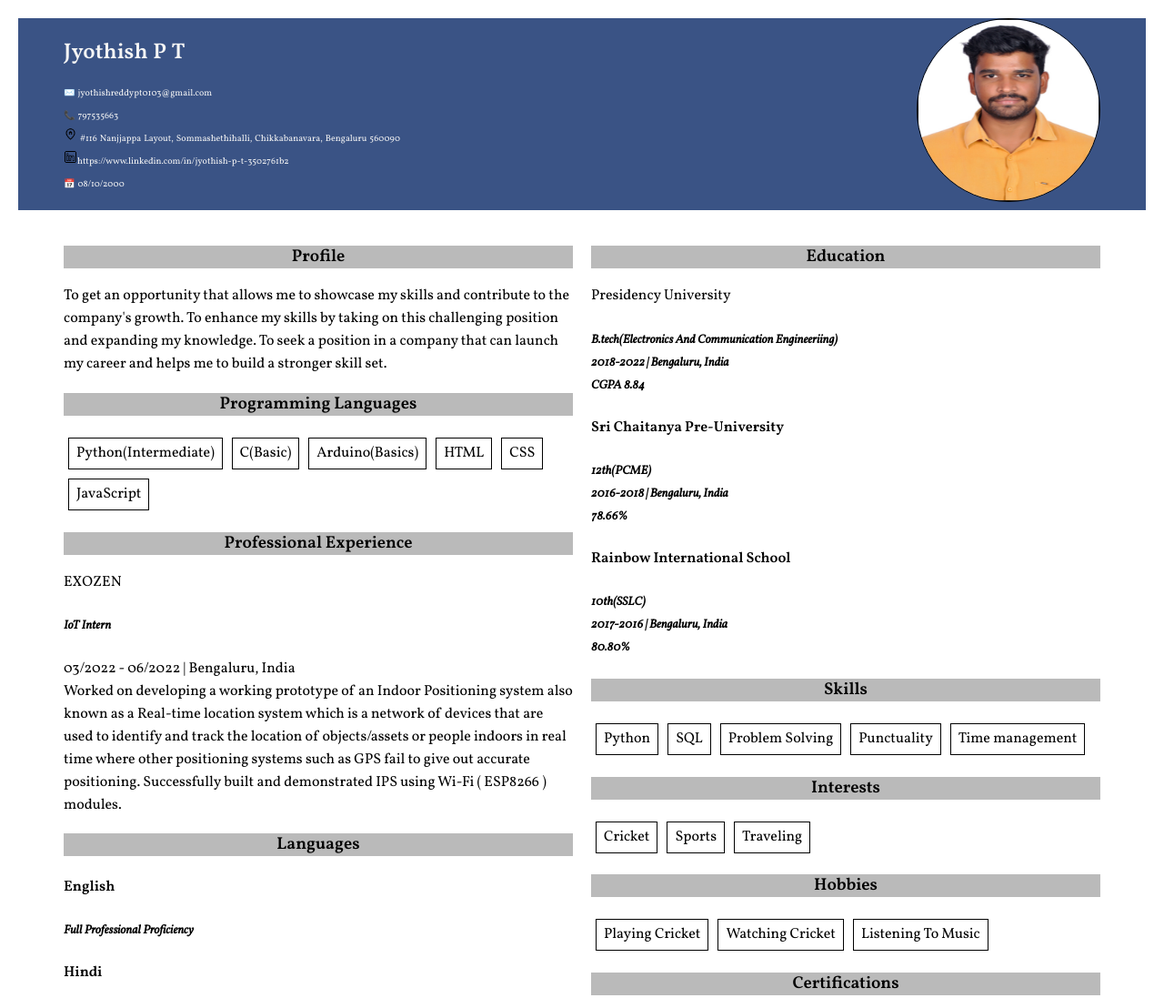
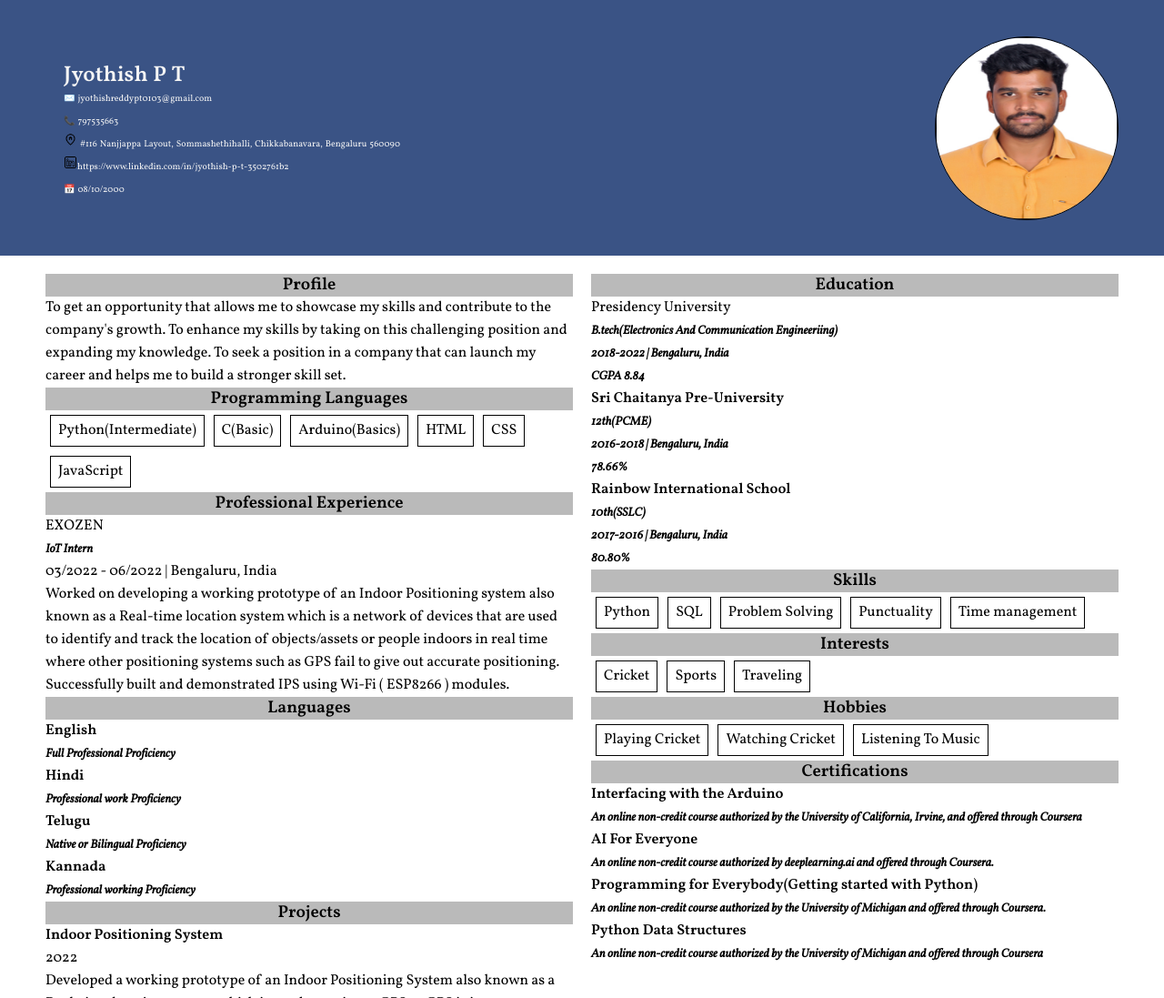
Before and after one commit to Jyothish1013/resume, a plain HTML site: page index.html in a window 1280 px wide. Shown: the top 1097 px of the page at 91% size. Drawn offline with Linux system fonts and the light colour scheme.

Commit message:
Update Resume.css

```diff
--- a/Resume.css
+++ b/Resume.css
@@ -1,5 +1,8 @@
+*{
+    margin: 0;
+}
+
 body{
-    margin: 20px;
     line-height: 25px;
 }
 
@@ -9,6 +12,7 @@ a{
 }
 
 .main{
+    padding: 40px 0 30px 20px;
     background-color: #3A5385;
     display: flex;
     color: whitesmoke;
```
